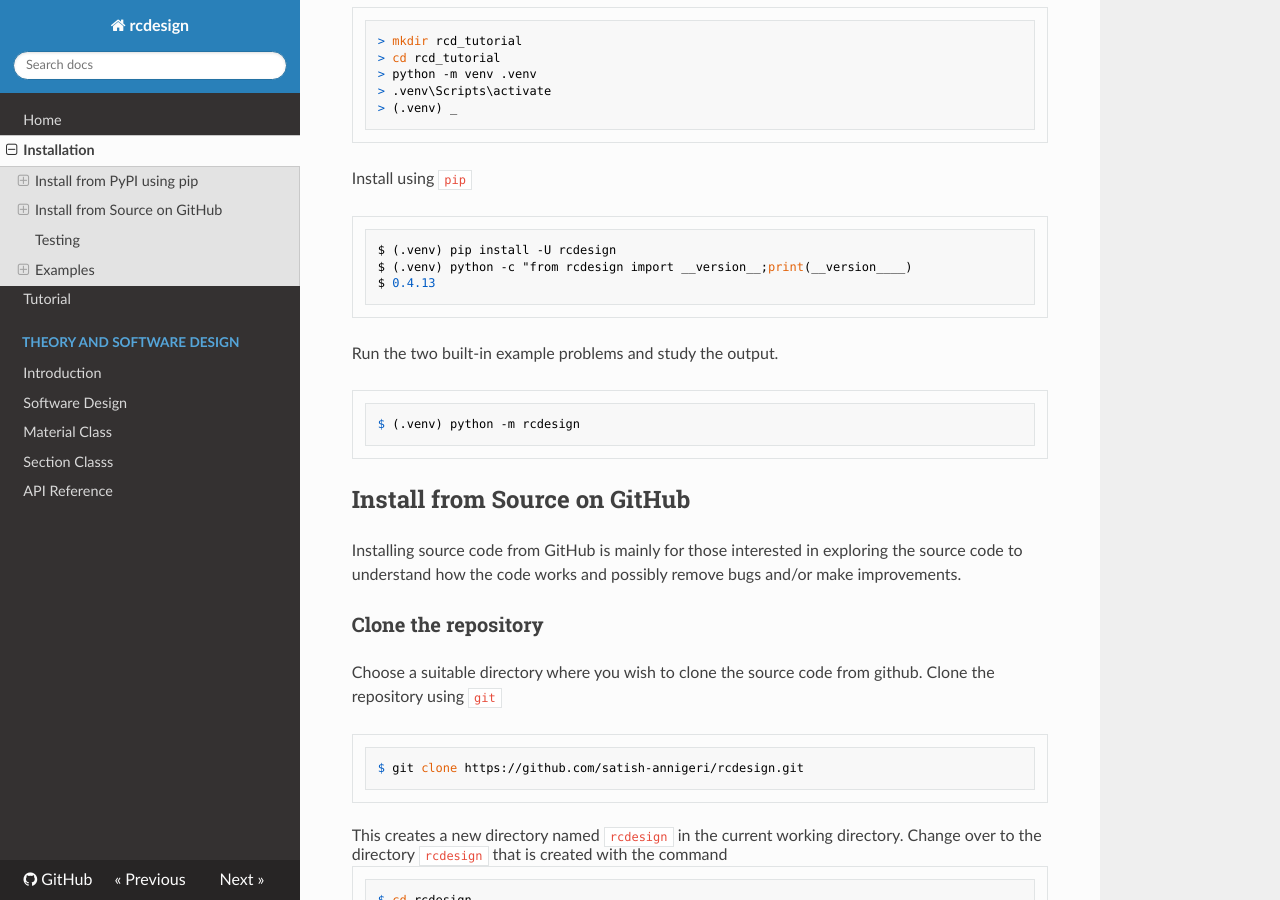
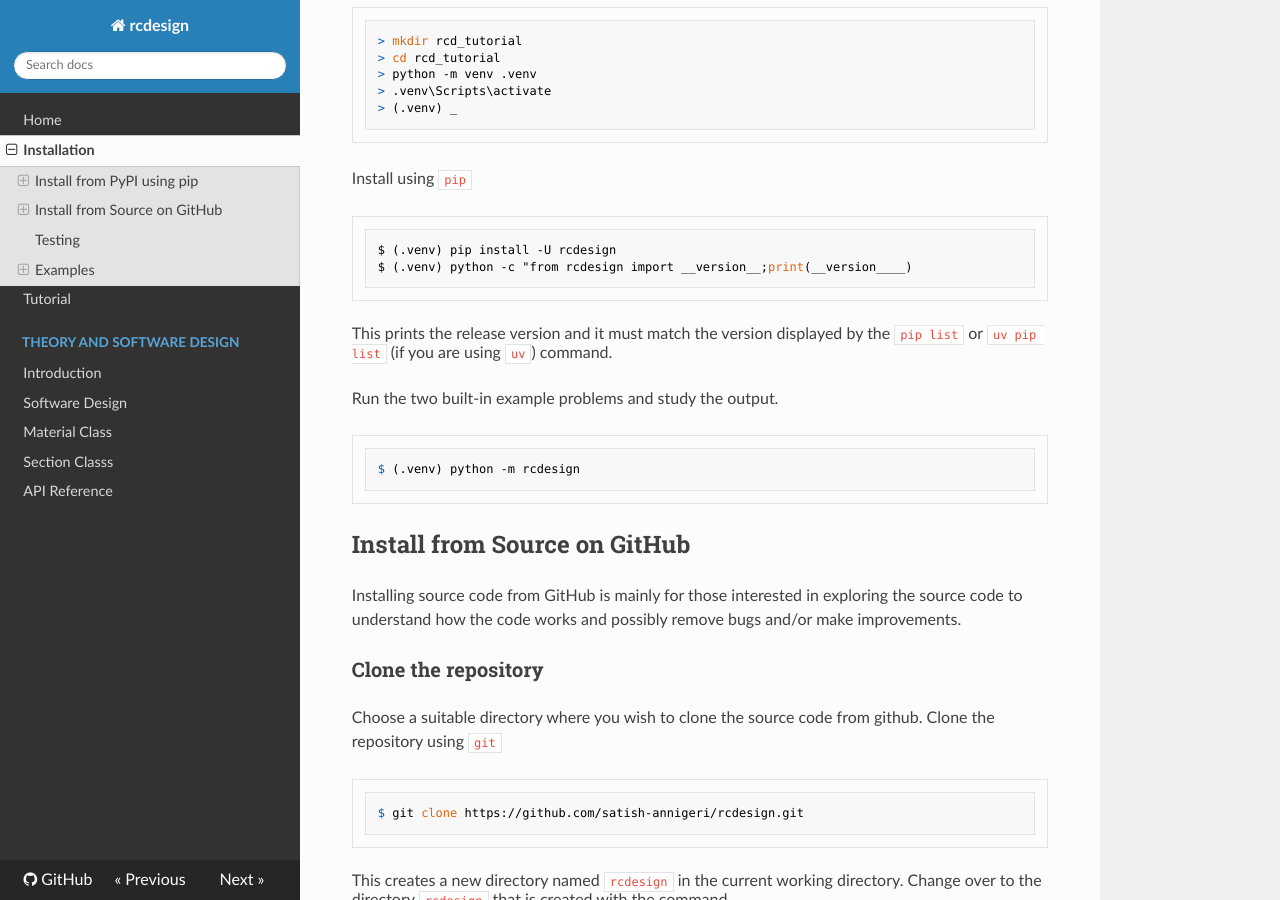
Before and after one commit to satish-annigeri/rcdesign, an MkDocs documentation site: the page built from docs/src/installation.md, in a window 1280 px wide and 900 px high, scrolled down 977 px. Built offline with MkDocs 1.6.1, drawn with Linux system fonts in a browser that asks for light colours; nearby versions of some CDN libraries.

Commit message:
Removed release version from bash output in installation.md

````diff
--- a/docs/src/installation.md
+++ b/docs/src/installation.md
@@ -34,8 +34,8 @@
 ```bash
 $ (.venv) pip install -U rcdesign
 $ (.venv) python -c "from rcdesign import __version__;print(__version____)
-$ 0.4.13
 ```
+This prints the release version and it must match the version displayed by the `pip list` or `uv pip list` (if you are using `uv`) command.
 
 Run the two built-in example problems and study the output.
 ```bash
````
